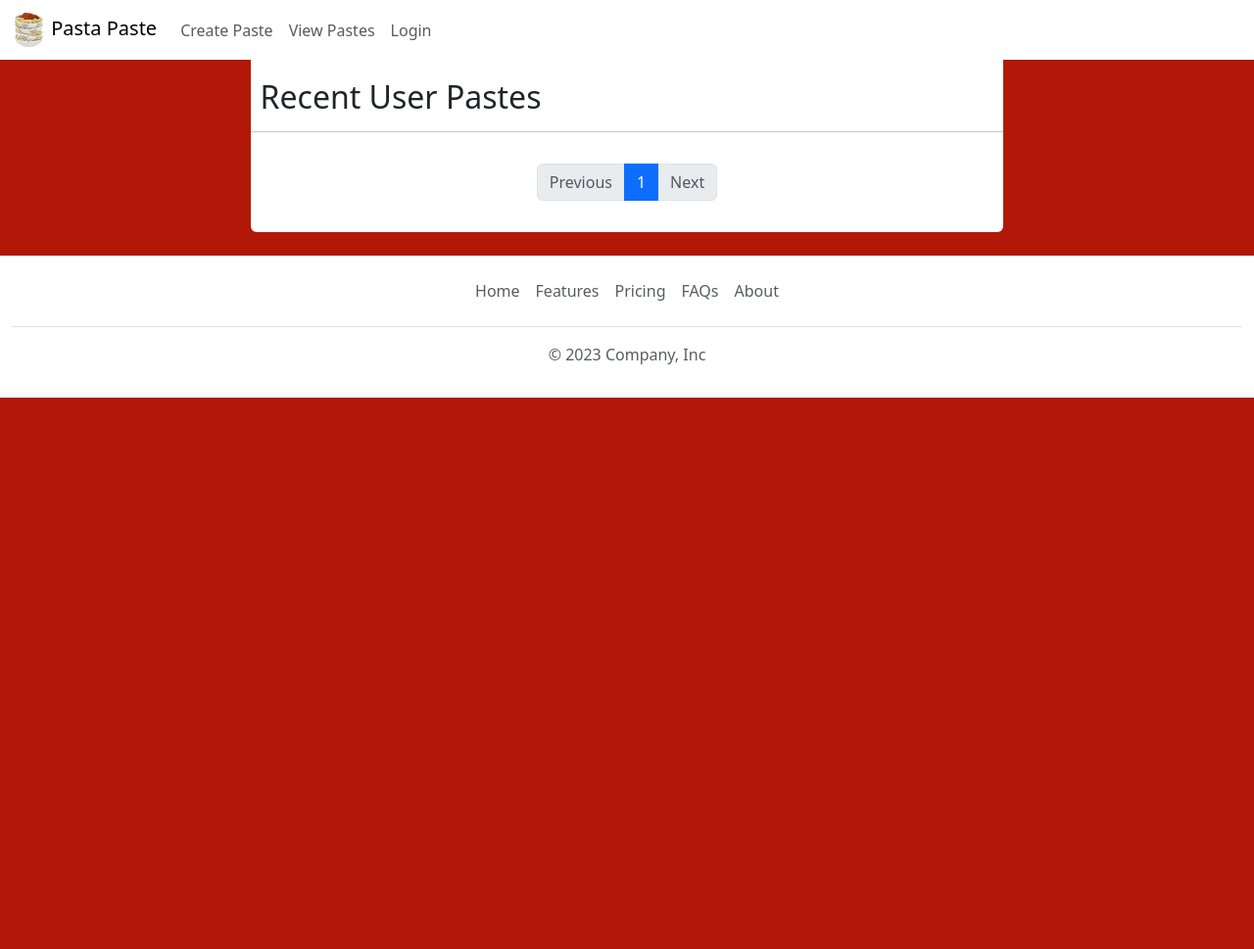
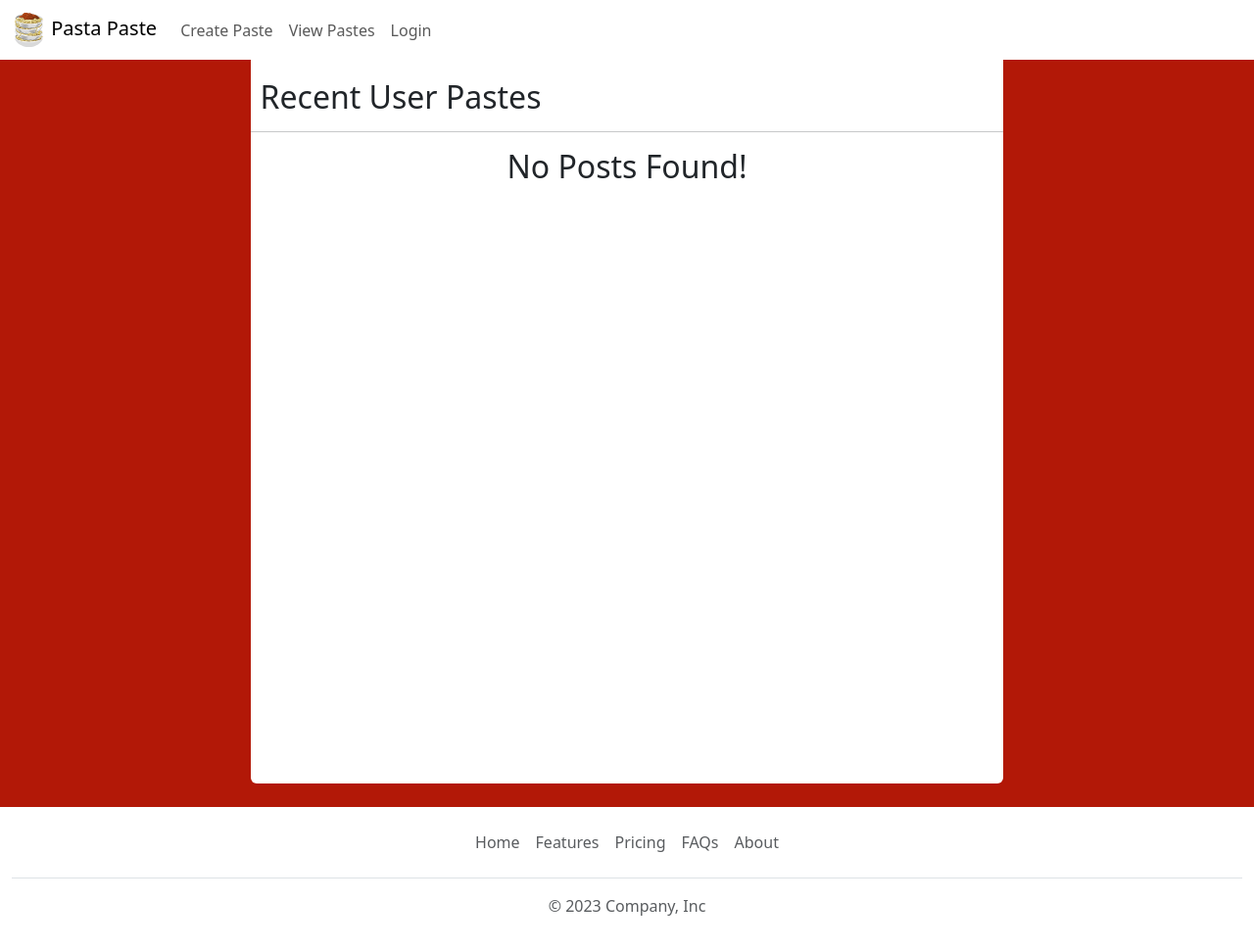
Before and after one commit to LoganHodgins/Pasta-Paste, a Django app: page / in a window 1280 px wide. Shown: the whole page at 98% size. Before the commit the page ends 406 px from the top, so only its background shows below. Run offline with Django 4.2, Linux system fonts and the light colour scheme.

Commit message:
added styling for empty pages

```diff
--- a/user_paste/static/user_paste/index.css
+++ b/user_paste/static/user_paste/index.css
@@ -1,3 +1,7 @@
+main {
+    min-height: 100vh;
+}
+
 .paste-list {
     list-style-type: none;
     margin: 0 0.6rem;
@@ -33,3 +37,7 @@
 .page-nav {
     padding: 1rem;
 }
+
+.label-none-found {
+    text-align: center;
+}
--- a/user_paste/templates/user_paste/index.html
+++ b/user_paste/templates/user_paste/index.html
@@ -8,6 +8,9 @@
 {% block content %}
 <h2 class="paste-list-title">Recent User Pastes</h2>
 <hr/>
+{% if post_count == 0 %}
+    <h2 class="label-none-found">No Posts Found!</h2>
+{% else %}
     <div class="paste-list-container">
         <ul class="paste-list">
             {% for post in pastes %}
@@ -38,4 +41,5 @@
             </ul>
         </nav>
     </div>
+{% endif %}
 {% endblock %}
--- a/user_paste/views.py
+++ b/user_paste/views.py
@@ -43,6 +43,7 @@ class StartingPageView(ListView):
         paginator = Paginator(Post.objects.all(), 6)
         page = context['page_obj']
         context['first_pages'] = paginator.get_elided_page_range(number=page.number, on_each_side=2, on_ends=0)
+        context['post_count'] = len(Post.objects.all())
         return context
 
 class Paste(DetailView):
```
Also changed, not shown: README.md. Lines whose indentation alone changed are shown as unchanged.
